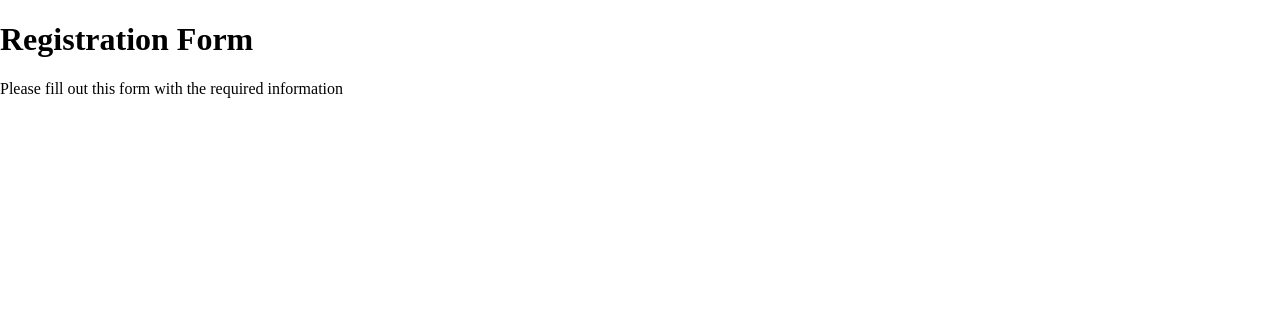
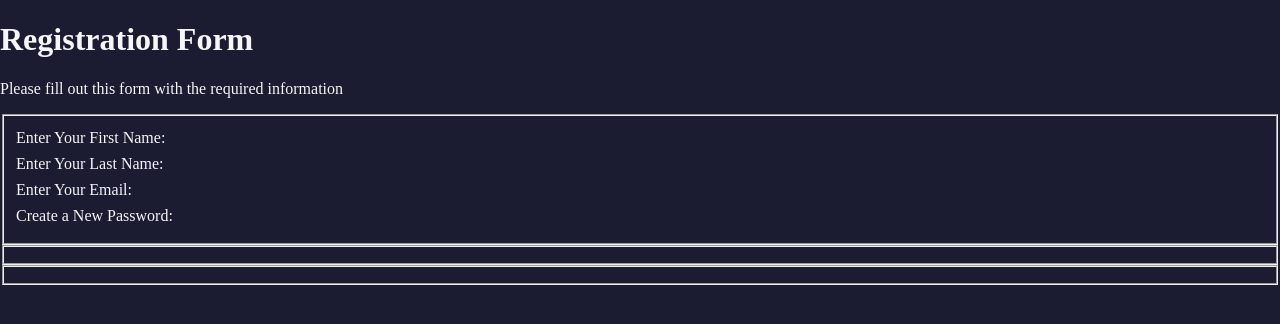
Before and after one commit to FRJ74/RegistrationForm, a plain HTML site: page index.html in a window 1280 px wide. Drawn offline with Linux system fonts and the light colour scheme.

Commit message:
Add a form element, method attribute, and label with styling

```diff
--- a/index.html
+++ b/index.html
@@ -10,6 +10,16 @@
     <h1>Registration Form</h1>
     <main>
         <p>Please fill out this form with the required information</p>
+        <form action="https://register-demo.freecodecamp.org" method="post">
+            <fieldset>
+                <label>Enter Your First Name:</label>
+                <label>Enter Your Last Name:</label>
+                <label>Enter Your Email:</label>
+                <label>Create a New Password:</label>
+            </fieldset>
+            <fieldset></fieldset>
+            <fieldset></fieldset>
+        </form>
     </main>
 </body>
 </html>
--- a/styles.css
+++ b/styles.css
@@ -1,5 +1,13 @@
+/* Main stylings */
 body {
+  background-color:#1b1b32;
+  color: #f5f6f7;
   width:100%;
   height: 100vh;
   margin: 0;
 }
+
+label {
+    display: block;
+    margin: 0.5rem 0;
+  }
```
